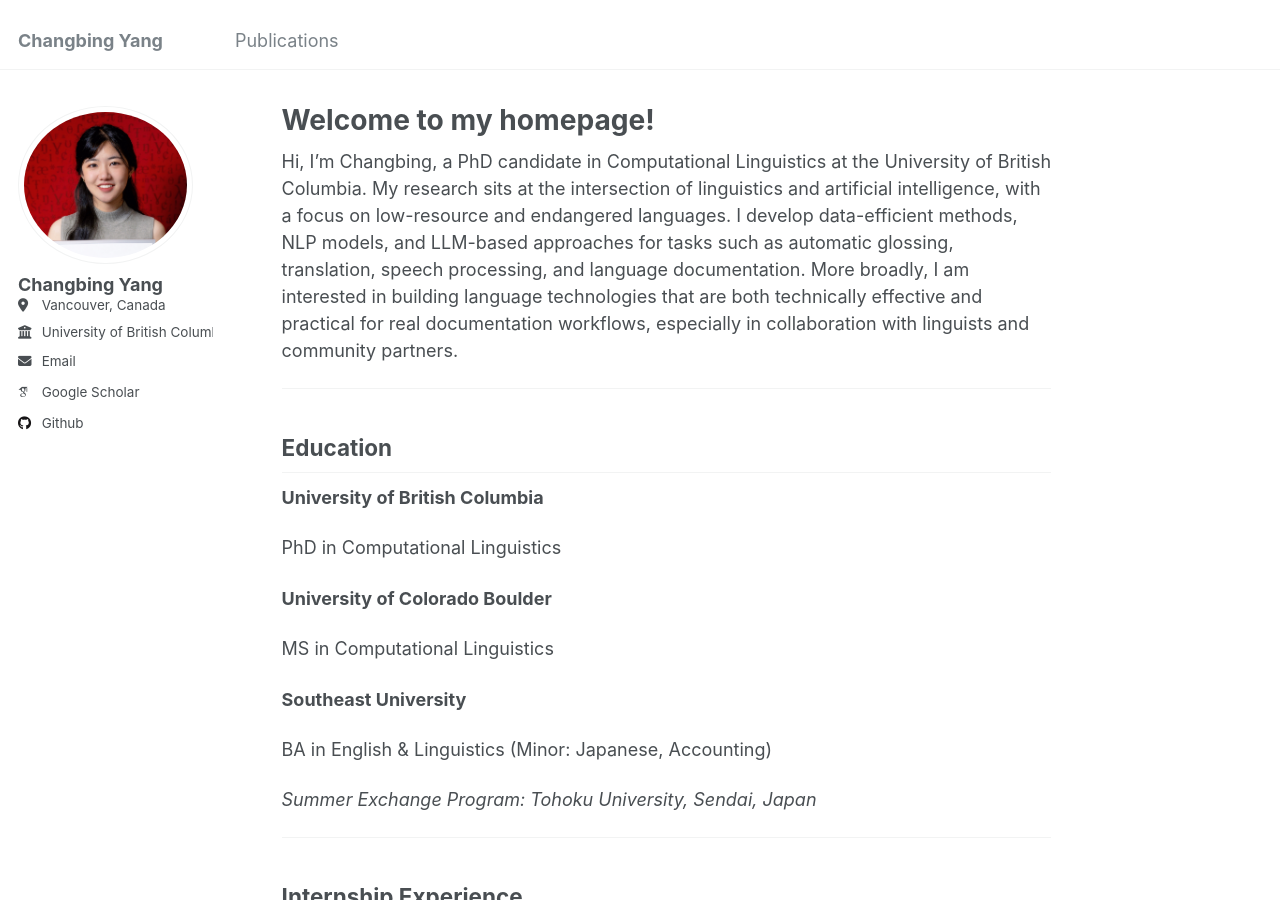
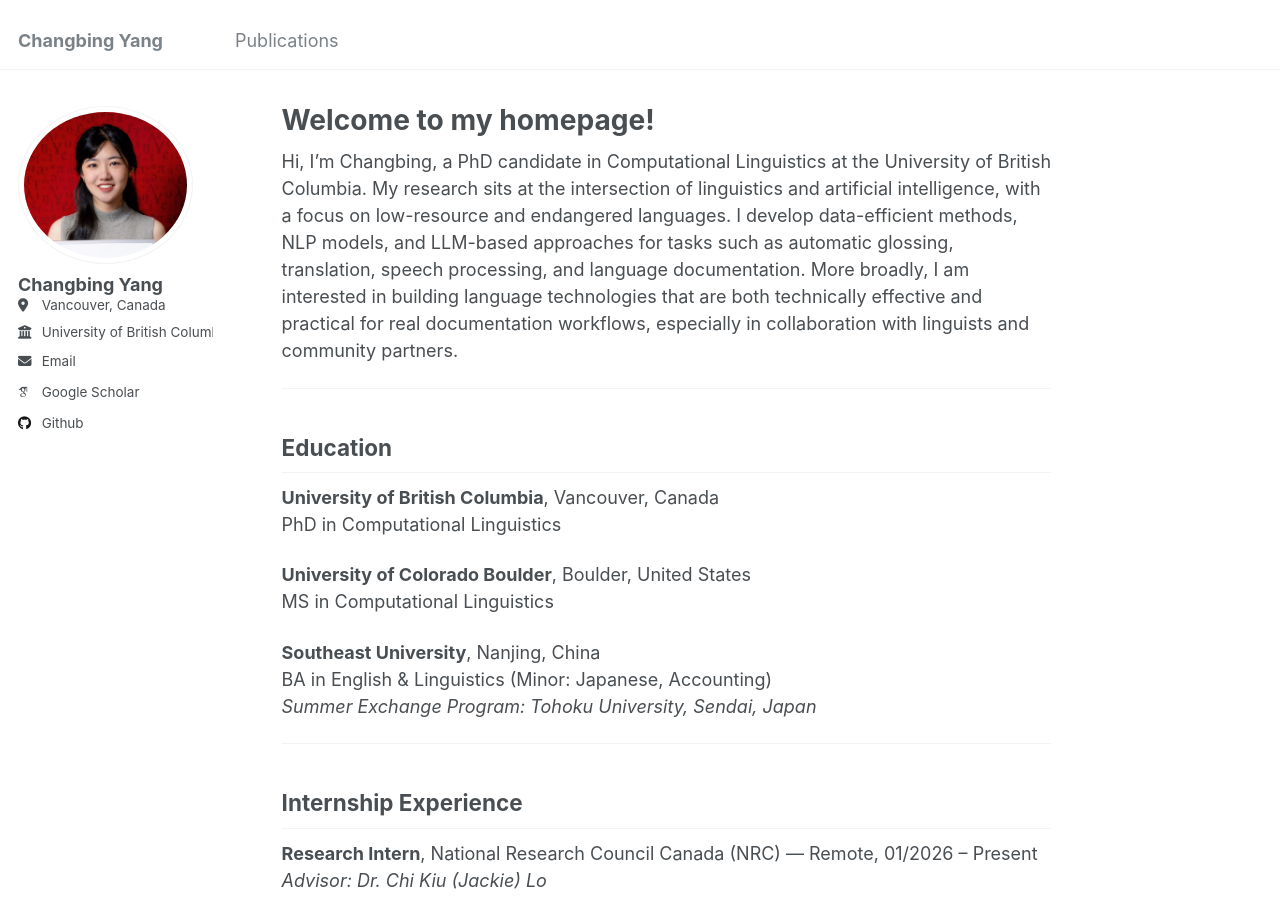
Before and after one commit to changbingY/changbingY.github.io, a Jekyll site: the page built from _pages/about.md, in a window 1280 px wide and 900 px high. Built offline with Jekyll 4.4.1, drawn with Linux system fonts in a browser that asks for light colours; some web fonts are replaced.

Commit message:
Update about.md

```diff
--- a/_pages/about.md
+++ b/_pages/about.md
@@ -15,18 +15,14 @@ More broadly, I am interested in building language technologies that are both te
 
 ## Education
 
-**University of British Columbia**
-
+**University of British Columbia**, Vancouver, Canada
 PhD in Computational Linguistics
 
-**University of Colorado Boulder**
-
+**University of Colorado Boulder**, Boulder, United States
 MS in Computational Linguistics
 
-**Southeast University**
-
+**Southeast University**, Nanjing, China
 BA in English & Linguistics (Minor: Japanese, Accounting)
-
 *Summer Exchange Program: Tohoku University, Sendai, Japan*
 
 ---
@@ -34,11 +30,9 @@ BA in English & Linguistics (Minor: Japanese, Accounting)
 ## Internship Experience
 
 **Research Intern**, National Research Council Canada (NRC) — Remote, 01/2026 – Present
-
 *Advisor: Dr. Chi Kiu (Jackie) Lo*
 
 **Research Intern**, National Research Council Canada (NRC) — Ottawa, Canada, 05/2025 – 08/2025
-
 *Advisor: Dr. Patrick Littell*
 
 ---
```
